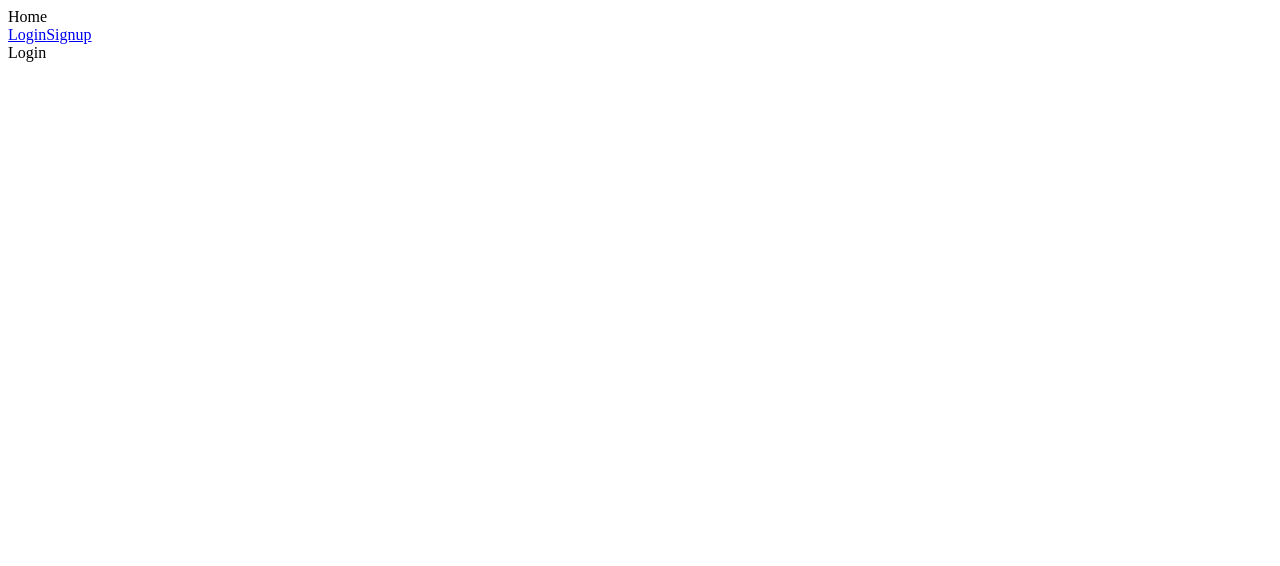
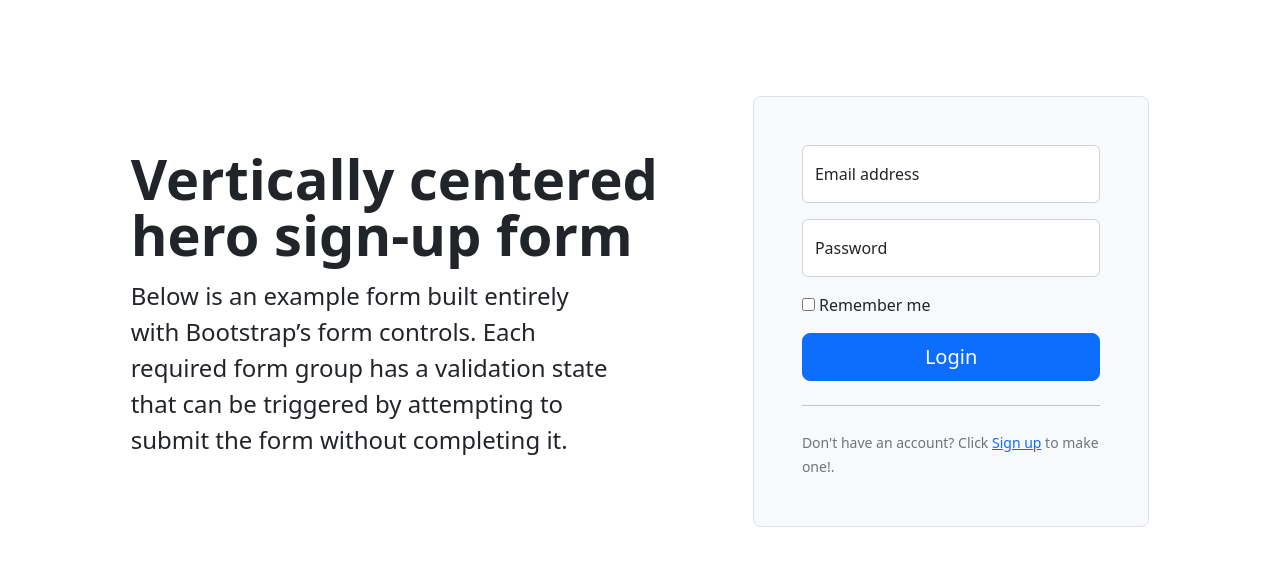
Before and after one commit to samudra-perera/JustJournal, a React (Create React App) app in the folder client/: page / in a window 1280 px wide. Shown: the top 566 px of the page. Built offline with nearby package versions, Linux system fonts and the light colour scheme.

Commit message:
Added Bootstrap to the UI and started basic styling and routing of components

```diff
--- a/client/public/index.html
+++ b/client/public/index.html
@@ -24,7 +24,14 @@
       work correctly both with client-side routing and a non-root public URL.
       Learn how to configure a non-root public URL by running `npm run build`.
     -->
-    <title>React App</title>
+    <title>Just Journal</title>
+            <!-- CSS only -->
+            <link
+            href="https://cdn.jsdelivr.net/npm/bootstrap@5.2.2/dist/css/bootstrap.min.css"
+            rel="stylesheet"
+            integrity="sha384-Zenh87qX5JnK2Jl0vWa8Ck2rdkQ2Bzep5IDxbcnCeuOxjzrPF/et3URy9Bv1WTRi"
+            crossorigin="anonymous"
+          />
   </head>
   <body>
     <noscript>You need to enable JavaScript to run this app.</noscript>
--- /dev/null
+++ b/client/src/components/JournalList.jsx
@@ -0,0 +1,9 @@
+import React from 'react'
+
+const JournalList = () => {
+  return (
+    <div>JournalList</div>
+  )
+}
+
+export default JournalList
--- a/client/src/components/Login.jsx
+++ b/client/src/components/Login.jsx
@@ -1,8 +1,54 @@
 import React from 'react'
+import { useNavigate, Link } from 'react-router-dom'
 
 const Login = () => {
+  const navigate = useNavigate()
+  const handleSubmit = (e) => {
+    e.preventDefault()
+
+    //On submission ...
+    //If the login user is verified send to the dashboard
+    navigate('/dashboard')
+
+    //If the login attempt does not work send them to the index page
+  }
+
+
   return (
-    <div>Login</div>
+    <div className="col-md-10 mx-auto col-lg-5">
+    <form className="p-4 p-md-5 border rounded-3 bg-light" onSubmit={handleSubmit}>
+      <div className="form-floating mb-3">
+        <input
+          type="email"
+          className="form-control"
+          id="floatingInput"
+          placeholder="name@example.com"
+        />
+        <label htmlFor="floatingInput">Email address</label>
+      </div>
+      <div className="form-floating mb-3">
+        <input
+          type="password"
+          className="form-control"
+          id="floatingPassword"
+          placeholder="Password"
+        />
+        <label htmlFor="floatingPassword">Password</label>
+      </div>
+      <div className="checkbox mb-3">
+        <label>
+          <input type="checkbox" value="remember-me" /> Remember me
+        </label>
+      </div>
+      <button className="w-100 btn btn-lg btn-primary" type="submit">
+        Login
+      </button>
+      <hr className="my-4" />
+      <small className="text-muted">
+        Don't have an account? Click <Link to='/signup'>Sign up</Link> to make one!.
+      </small>
+    </form>
+  </div>
   )
 }
 
--- a/client/src/index.jsx
+++ b/client/src/index.jsx
@@ -1,26 +1,46 @@
 import React from 'react';
 import ReactDOM from 'react-dom/client';
-import {createBrowserRouter, RouterProvider, Route} from 'react-router-dom'
+import {createBrowserRouter, RouterProvider} from 'react-router-dom'
 import Home from './pages/Home';
 import Signup from './components/Signup';
 import Login from './components/Login';
 import ErrorPage from './pages/ErrorPage';
+import Dashboard from './pages/Dashboard';
+import JournalList from './components/JournalList';
+import JournalPage from './pages/JournalPage';
 
-const router = createBrowserRouter([{
+const router = createBrowserRouter([
+  {
   path: '/',
   element: <Home/>,
   errorElement: <ErrorPage />,
   children: [
     {
       index: true,
-      element: <Login/>
+      element: <Login/>,
     },
     {
       path: 'signup',
       element: <Signup/>,
     }
+  ],
+},
+{
+  path: '/dashboard',
+  element: <Dashboard/>,
+  errorElement: <ErrorPage/>,
+  children: [
+    {
+      path: 'journals',
+      element: <JournalList/>
+    }
   ]
-}])
+},
+{
+  path: '/journals/:id',
+  element: <JournalPage />
+}
+])
 
 const root = ReactDOM.createRoot(document.getElementById('root'));
 
--- a/client/src/pages/Home.jsx
+++ b/client/src/pages/Home.jsx
@@ -1,21 +1,39 @@
-import React from 'react'
-import { Link, Outlet } from 'react-router-dom'
+import React from "react";
+import { Link, Outlet } from "react-router-dom";
 
 const Home = () => {
   return (
-    <div>
+    <div className="container col-xl-10 col-xxl-8 px-4 py-5">
+      <div className="row align-items-center g-lg-5 py-5">
+        <div className="col-lg-7 text-center text-lg-start">
+          <h1 className="display-4 fw-bold lh-1 mb-3">
+            Vertically centered hero sign-up form
+          </h1>
+          <p className="col-lg-10 fs-4">
+            Below is an example form built entirely with Bootstrap’s form
+            controls. Each required form group has a validation state that can
+            be triggered by attempting to submit the form without completing it.
+          </p>
+        </div>
+        <Outlet />
+      </div>
+    </div>
+  );
+};
+
+export default Home;
+
+{
+  /* <div>
 <div>
   Home
 </div>
 <div>
-        <Link to='/'>Login</Link>
+  <Link to='/dashboard'>Login</Link>
   <Link to='/signup'>Signup</Link>
 </div>
 <div>
   <Outlet/>
 </div>
-    </div>
-  )
+</div> */
 }
-
-export default Home
--- /dev/null
+++ b/client/src/pages/JournalPage.jsx
@@ -0,0 +1,9 @@
+import React from 'react'
+
+const JournalPage = () => {
+  return (
+    <div>JournalPage</div>
+  )
+}
+
+export default JournalPage
```
Also changed, not shown: client/index.html (+14 -1 lines). Lines whose indentation alone changed are shown as unchanged.
